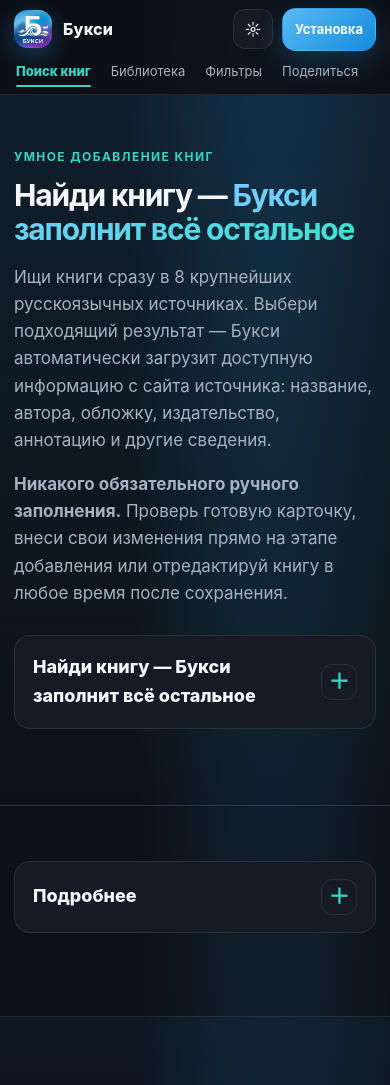
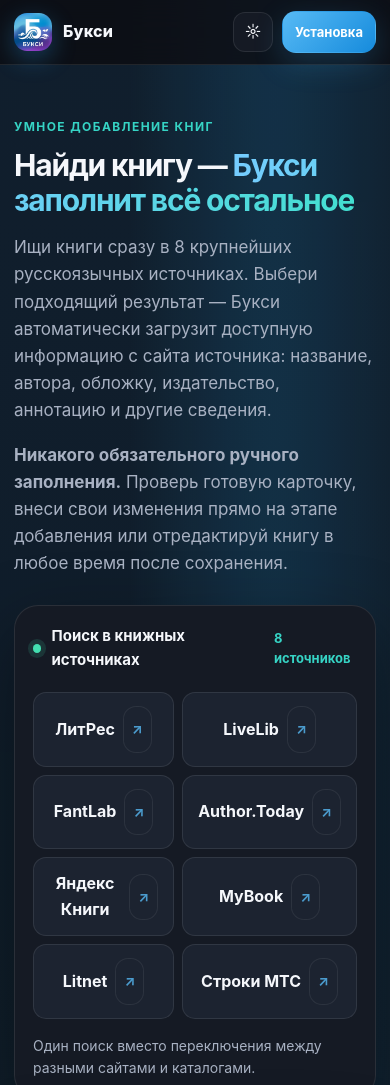
Before and after one commit to newslavasssr89-ai/Buksy-site, a plain HTML site: page index.html in a window 390 px wide. Shown: the top 1085 px of the page. Drawn offline with Linux system fonts and the light colour scheme.

Commit message:
Revert section spoilers and keep active navigation

```diff
--- a/index.html
+++ b/index.html
@@ -94,30 +94,6 @@
 .book-search-note b{color:var(--text)}
 @media(max-width:900px){.search-shot-row{grid-template-columns:1fr}.source-chips{grid-template-columns:repeat(2,1fr)}.search-steps{grid-template-columns:1fr}.book-extra-grid{grid-template-columns:1fr}}
 @media(max-width:600px){.book-search-section{padding:52px 0 58px}.source-panel{padding:18px}.source-chips{gap:8px}.source-chips span{padding:11px 8px;font-size:14px}.book-extra-card{padding:21px}}
-
-/* Collapsible feature sections */
-.section-spoiler{margin:0 0 18px;border:1px solid var(--line);border-radius:20px;background:var(--panel);overflow:hidden}
-.section-spoiler>summary{list-style:none;display:flex;align-items:center;justify-content:space-between;gap:18px;padding:20px 24px;cursor:pointer;font-size:clamp(18px,2.4vw,23px);font-weight:800;color:var(--text)}
-.section-spoiler>summary::-webkit-details-marker{display:none}
-.section-spoiler>summary:after{content:"＋";flex:0 0 34px;width:34px;height:34px;display:grid;place-items:center;border:1px solid var(--line);border-radius:11px;color:var(--accent2);font-size:21px;line-height:1}
-.section-spoiler[open]>summary:after{content:"−"}
-.section-spoiler[open]>summary{border-bottom:1px solid var(--line);background:rgba(87,186,245,.045)}
-.section-spoiler-content{padding:0 22px 22px}
-.section-spoiler-content> :first-child{margin-top:20px}
-.section-spoiler-content> :last-child{margin-bottom:0}
-.section-spoiler-content .section-head{margin-top:26px}
-.links a.active{color:var(--accent2);font-weight:800;position:relative}
-.links a.active:after{content:"";position:absolute;left:0;right:0;bottom:-9px;height:2px;border-radius:2px;background:var(--accent2)}
-@media(max-width:900px){
- .nav-inner{height:auto;min-height:64px;flex-wrap:wrap;gap:8px 14px;padding-top:8px}
- .links{display:flex;order:3;width:100%;gap:20px;overflow-x:auto;white-space:nowrap;padding:2px 2px 12px;scrollbar-width:none;-webkit-overflow-scrolling:touch}
- .links::-webkit-scrollbar{display:none}
- .links a{flex:0 0 auto;font-size:13px}
- .links a.active:after{bottom:-5px}
- .section-spoiler{border-radius:16px}
- .section-spoiler>summary{padding:17px 18px}
- .section-spoiler-content{padding:0 14px 16px}
-}
 
 </style></head>
 <body>
@@ -221,30 +197,6 @@
 <script>
 const themeBtn=document.getElementById('theme');themeBtn.addEventListener('click',()=>{document.body.classList.toggle('light');themeBtn.textContent=document.body.classList.contains('light')?'☾':'☼';});
 
-/* Keep section titles visible and tuck long content and screenshots into spoilers. */
-document.querySelectorAll('main section').forEach(section=>{
-  if(section.id==='top') return;
-  const wrap=section.querySelector(':scope > .wrap');
-  if(!wrap) return;
-  const head=wrap.querySelector(':scope > .section-head');
-  const content=document.createElement('details');
-  content.className='section-spoiler';
-  const summary=document.createElement('summary');
-  const heading=head?.querySelector('h2');
-  summary.textContent=heading?.textContent?.replace(/\\s+/g,' ').trim() || (section.id==='feedback'?'Обратная связь':'Подробнее');
-  content.appendChild(summary);
-  const inner=document.createElement('div');
-  inner.className='section-spoiler-content';
-  if(head){
-    let node=head.nextSibling;
-    while(node){const next=node.nextSibling;inner.appendChild(node);node=next;}
-  }else{
-    while(wrap.firstChild) inner.appendChild(wrap.firstChild);
-  }
-  content.appendChild(inner);
-  wrap.appendChild(content);
-});
-
 /* Highlight the navigation item for the section currently in view. */
 const navLinks=[...document.querySelectorAll('.links a[href^="#"]')];
 const sectionById=new Map(navLinks.map(a=>[a.getAttribute('href').slice(1),a]));
```
